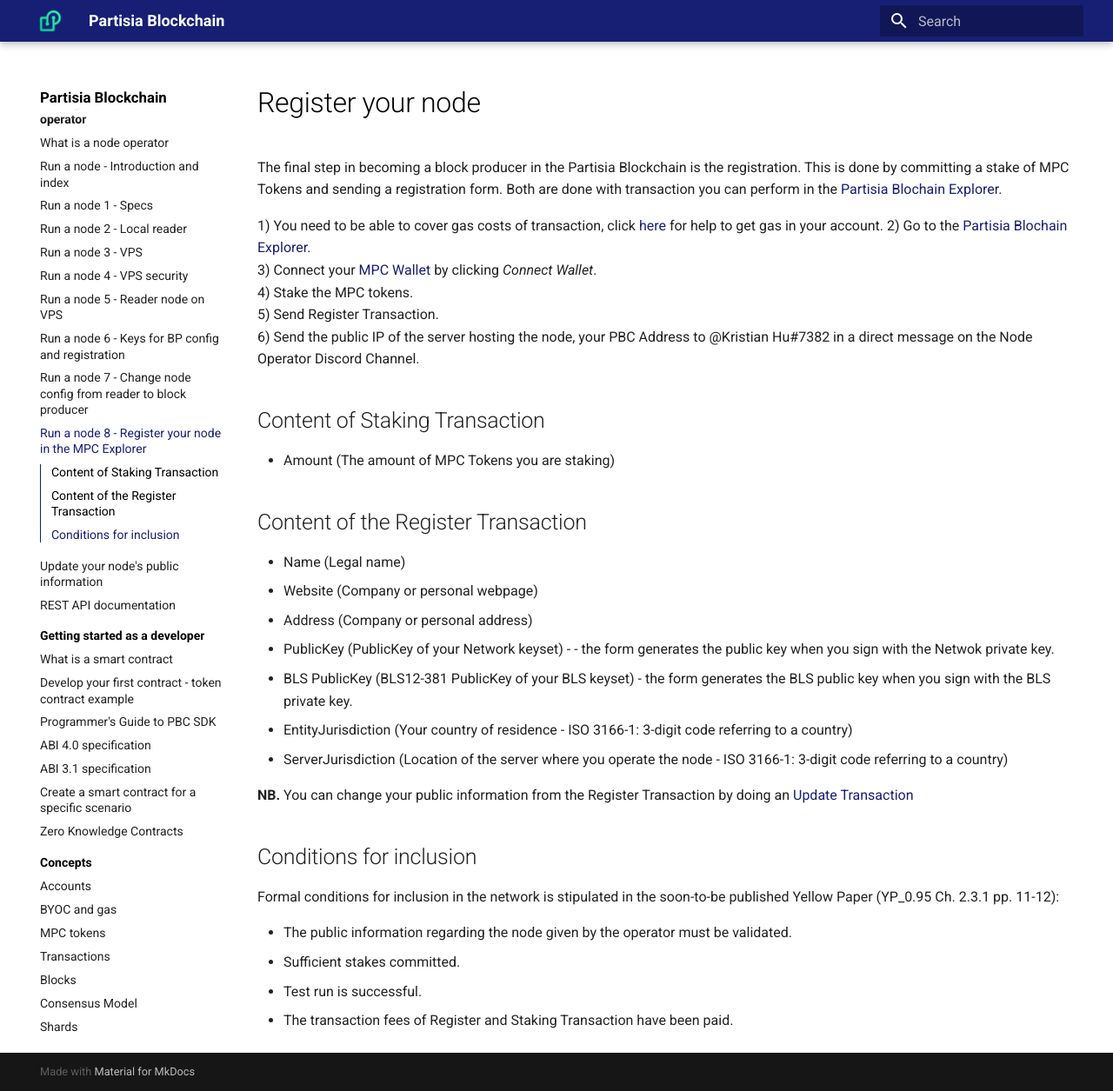
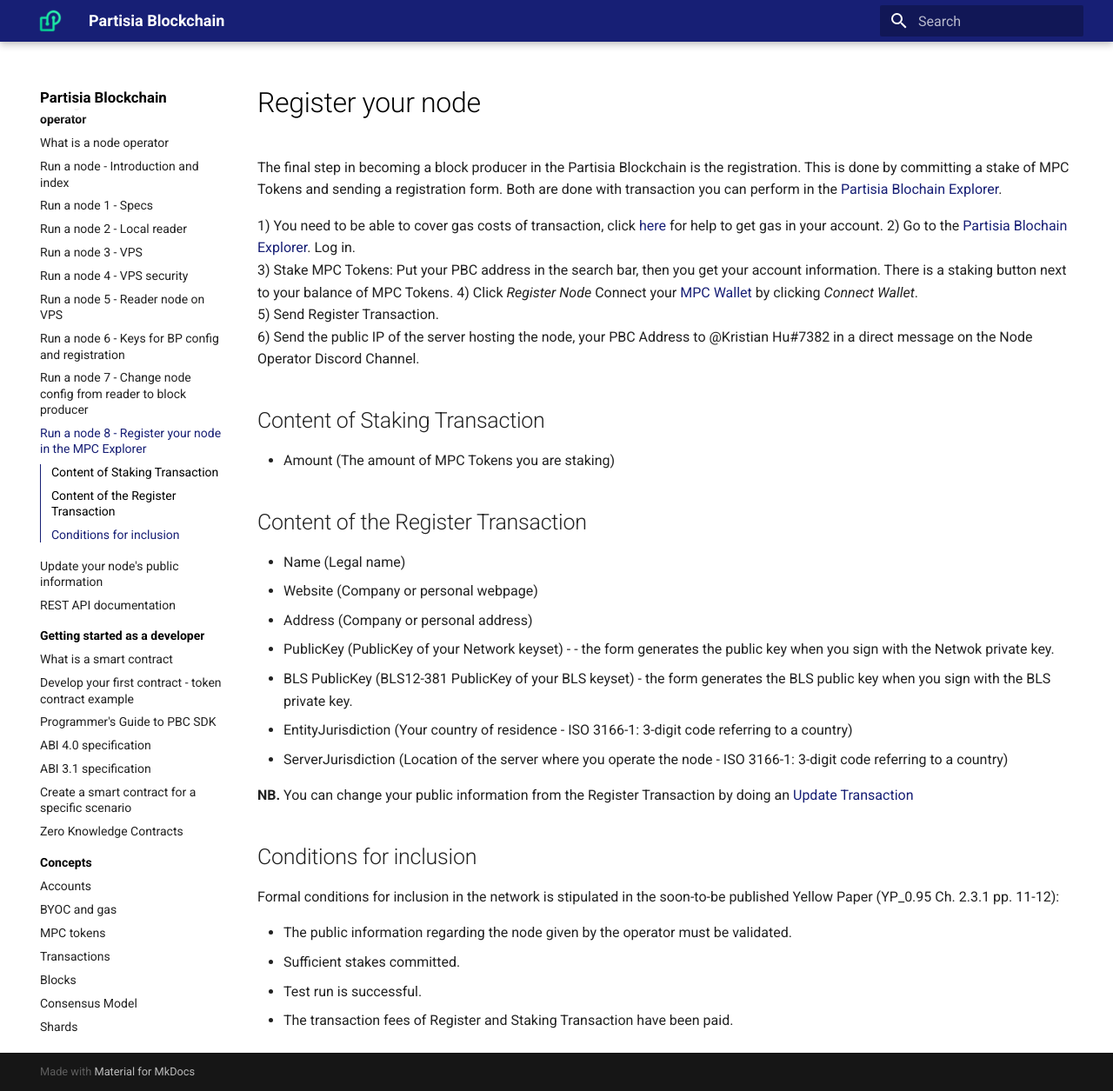
Before and after one commit to 0xSero/partisia-docs, an MkDocs documentation site: the page built from docs/operator-8-registration.md, in a window 1280 px wide and 1255 px high. Shown: the whole window at 87% size. Built offline with MkDocs 1.6.1 and Material for MkDocs 9.7.7, drawn with Linux system fonts in a browser that asks for light colours; a script that is not in the unit is left out.

Commit message:
intro registration - gas for tx

```diff
--- a/docs/operator-8-registration.md
+++ b/docs/operator-8-registration.md
@@ -3,9 +3,9 @@
 The final step in becoming a block producer in the Partisia Blockchain is the registration. This is done by committing a stake of MPC Tokens and sending a registration form. Both are done with transaction you can perform in the [Partisia Blochain Explorer](https://mpcexplorer.com/node-register).
 
 1) You need to be able to cover gas costs of transaction, click [here](byoc.md) for help to get gas in your account.
-2) Go to the [Partisia Blochain Explorer](https://mpcexplorer.com/node-register).
-3) Connect your [MPC Wallet](https://chrome.google.com/webstore/detail/partisia-wallet/gjkdbeaiifkpoencioahhcilildpjhgh) by clicking *Connect Wallet*.
-4) Stake the MPC tokens.
+2) Go to the [Partisia Blochain Explorer](https://mpcexplorer.com/node-register). Log in.
+3) Stake MPC Tokens: Put your PBC address in the search bar, then you get your account information. There is a staking button next to your balance of MPC Tokens.
+4) Click *Register Node* Connect your [MPC Wallet](https://chrome.google.com/webstore/detail/partisia-wallet/gjkdbeaiifkpoencioahhcilildpjhgh) by clicking *Connect Wallet*.
 5) Send Register Transaction.
 6) Send the public IP of the server hosting the node, your PBC Address to @Kristian Hu#7382 in a direct message on the Node Operator Discord Channel.
 
```
